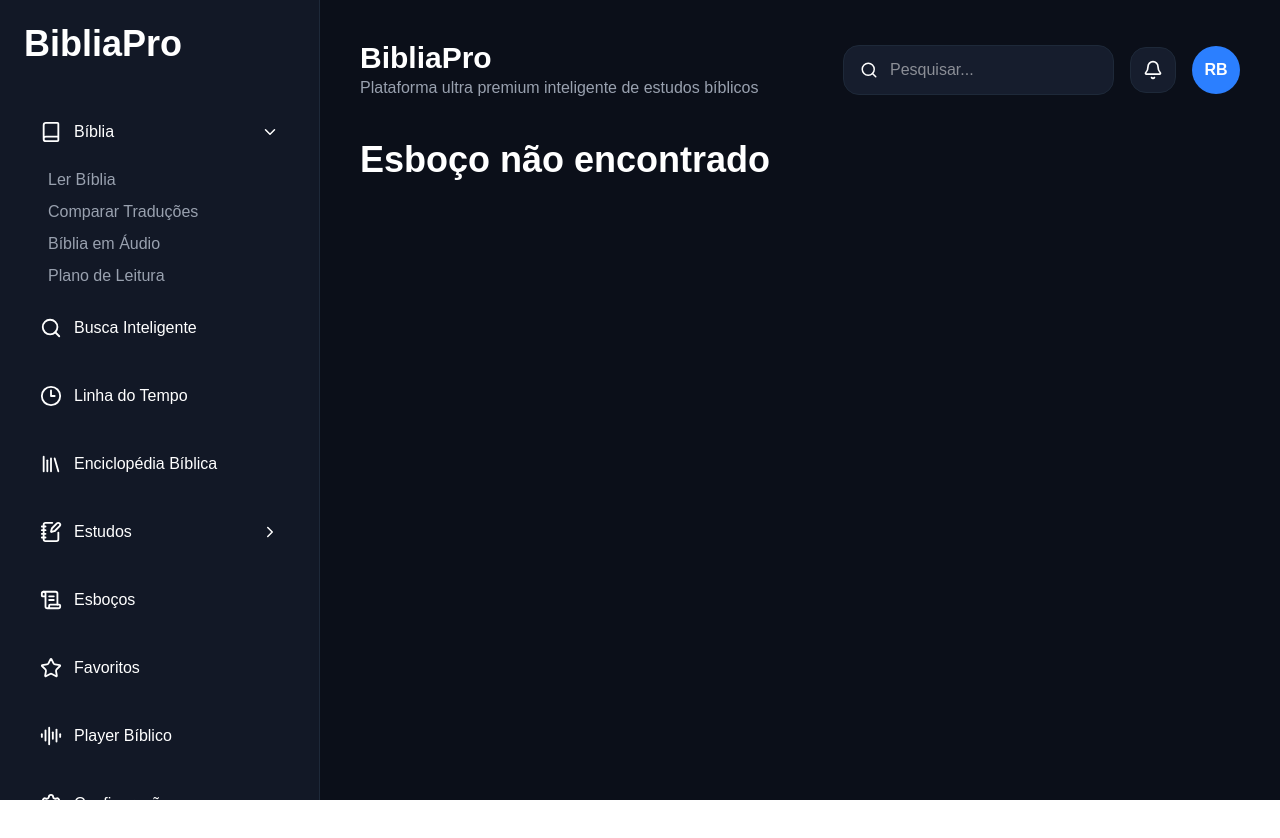
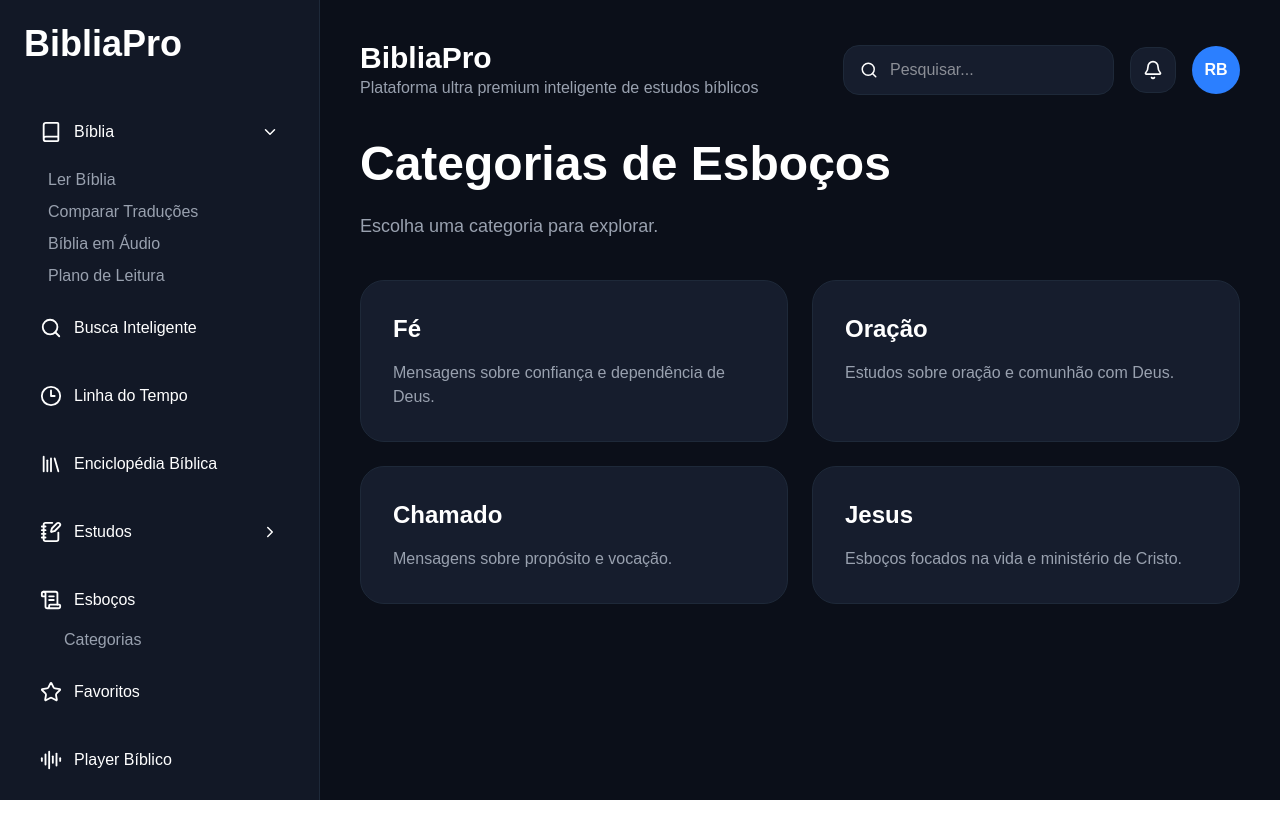
Before and after one commit to Rbasilvas/BibliaPro, a Next.js app in the folder frontend/: page /esbocos/categorias in a window 1280 px wide. Shown: the top 838 px of the page. Built offline with nearby package versions, Linux system fonts and the light colour scheme.

Commit message:
feat: adiciona pagina de categorias de esbocos

```diff
--- /dev/null
+++ b/frontend/app/esbocos/categorias/page.tsx
@@ -0,0 +1,89 @@
+import Link from "next/link";
+
+export default function CategoriasPage() {
+
+  const categorias = [
+
+    {
+      nome: "Fé",
+      descricao: "Mensagens sobre confiança e dependência de Deus.",
+      link: "/esbocos/fe",
+    },
+
+    {
+      nome: "Oração",
+      descricao: "Estudos sobre oração e comunhão com Deus.",
+      link: "/esbocos/oracao",
+    },
+
+    {
+      nome: "Chamado",
+      descricao: "Mensagens sobre propósito e vocação.",
+      link: "/esbocos/chamado",
+    },
+
+    {
+      nome: "Jesus",
+      descricao: "Esboços focados na vida e ministério de Cristo.",
+      link: "/esbocos/pastor",
+    },
+
+  ];
+
+  return (
+
+    <div>
+
+      <h1 className="text-5xl font-bold mb-6">
+
+        Categorias de Esboços
+
+      </h1>
+
+      <p className="text-gray-400 text-lg mb-10">
+
+        Escolha uma categoria para explorar.
+
+      </p>
+
+      <div className="grid grid-cols-1 md:grid-cols-2 gap-6">
+
+        {categorias.map((categoria, index) => (
+
+          <Link
+            key={index}
+            href={categoria.link}
+            className="
+              bg-[#161d2d]
+              border border-gray-800
+              rounded-3xl
+              p-8
+              hover:border-blue-500
+              transition
+              block
+            "
+          >
+
+            <h2 className="text-2xl font-bold mb-4">
+
+              {categoria.nome}
+
+            </h2>
+
+            <p className="text-gray-400">
+
+              {categoria.descricao}
+
+            </p>
+
+          </Link>
+
+        ))}
+
+      </div>
+
+    </div>
+
+  );
+
+}
--- a/frontend/components/Sidebar.tsx
+++ b/frontend/components/Sidebar.tsx
@@ -168,6 +168,8 @@
         </div>
 
         {/* ESBOÇOS */}
+        <div>
+
           <Link
             href="/esbocos"
             className="
@@ -187,6 +189,19 @@
             </span>
 
           </Link>
+
+          <div className="ml-10 space-y-2">
+
+            <Link
+              href="/esbocos/categorias"
+              className="block text-gray-400 hover:text-white"
+            >
+              Categorias
+            </Link>
+
+          </div>
+
+        </div>
 
         {/* FAVORITOS */}
         <Link
```
Lines whose indentation alone changed are shown as unchanged.
